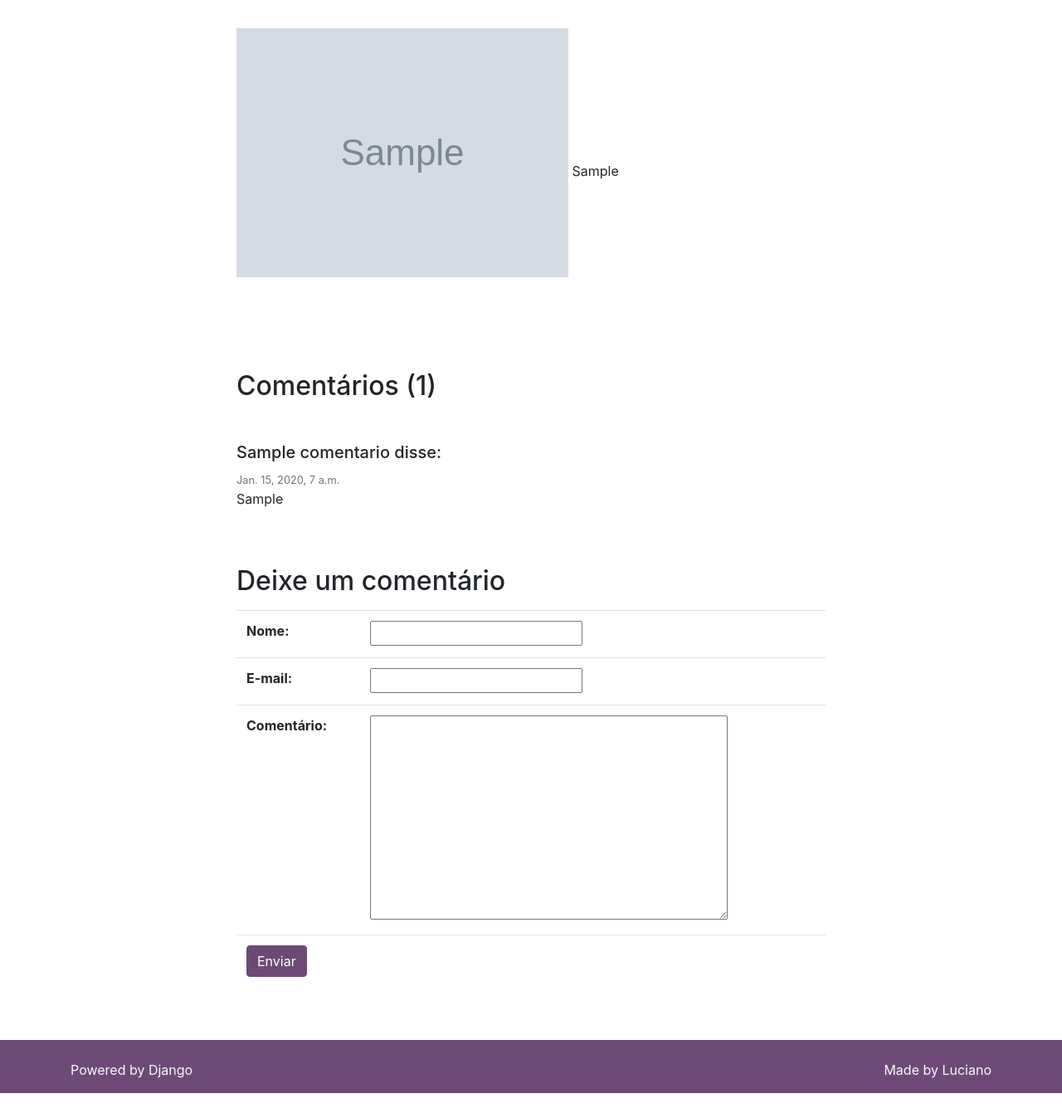
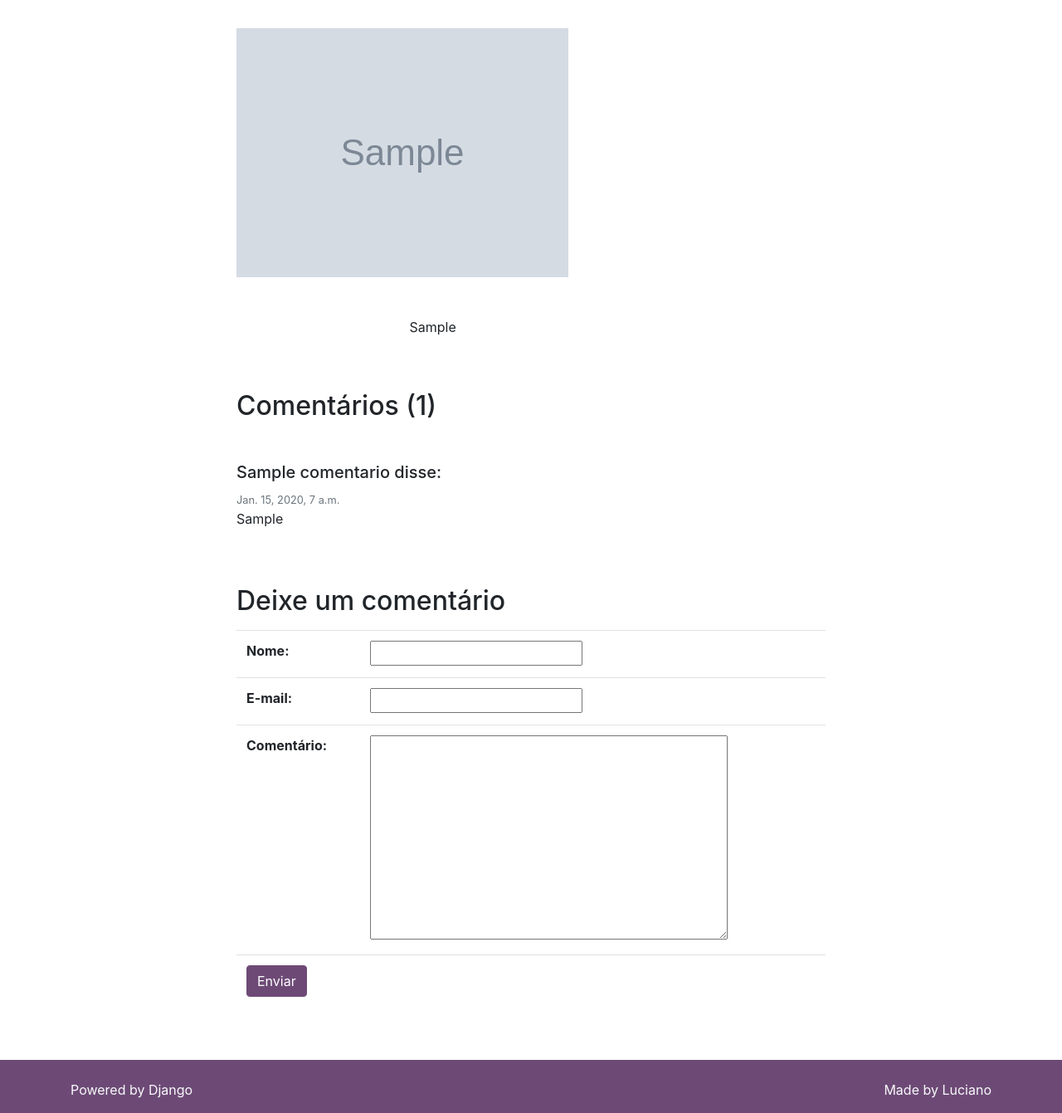
Before and after one commit to lucianolopez85/blog_v2, a Django app: page /post/1 in a window 1280 px wide. Shown: the part 252-1593 px from the top of the page at 83% size. Before the commit the page ends 1569 px from the top, so only its background shows below. Run offline with Django 3.2, Linux system fonts and the light colour scheme; tables that the repository leaves empty hold one stand-in row (values such as "Sample post"); grey boxes marked "Sample" are stand-in pictures; parts of the project's set-up code (start-up, migrations or seed data) failed here and were passed over; some libraries are stand-ins or nearby versions.

Commit message:
db.jason

```diff
--- a/posts/templates/posts/post_detalhes.html
+++ b/posts/templates/posts/post_detalhes.html
@@ -22,17 +22,20 @@
 
         <div class="row pt-5">
             <div class="col-xl"></div>
+
             <div class="col-xl-8">
 
                 {% if post.imagem_post %}
                 <img class="img-fluid pb-5 " src="{{ post.imagem_post.url }}" alt="{{ post.titulo_post }}">
                 {% endif %}
-
+                <div class="col-xl-8 text-center">
                 {{ post.conteudo_post|safe }}
+                </div>
 
             </div>
             <div class="col-xl"></div>
         </div>
+
 
         {% if comentarios %}
         <div class="row pt-5">
```
Also changed, not shown: db.json (added, +1 -0 lines), media/post_img/2020/11/18/beatriz.png (added).
